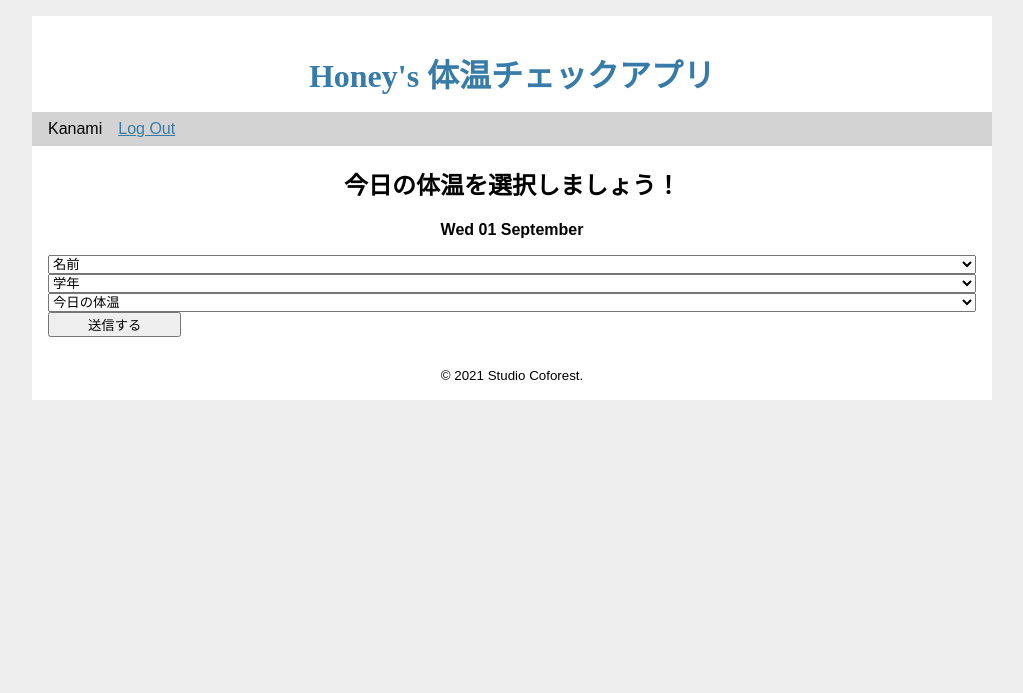
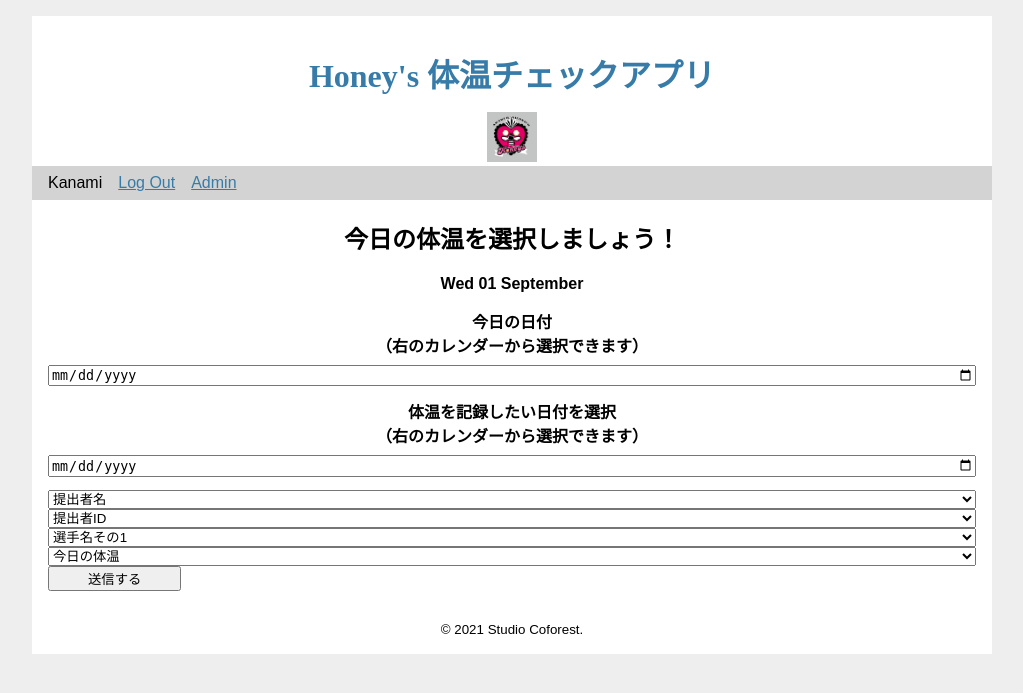
Before and after one commit to KanamiKobayashi/MVP1-temperature-check-app, a Flask app: page / in a window 1280 px wide. Shown: the top 693 px of the page, without its empty margins (128-1151 px from the left). Run offline with Flask 2, Linux system fonts and the light colour scheme; a user stored in the database is signed in; data comes from the database, SQL or seed files in the repository.

Commit message:
comitしてみる

```diff
--- a/app.py
+++ b/app.py
@@ -1,9 +1,10 @@
-#app.py
-#MVP12_3_3参照
+# -*- coding: UTF-8 -*-
+
 import os
 from datetime import datetime
 from flask import Flask, render_template, request, redirect, url_for, send_from_directory, g, flash, session
 import pandas as pd
+import functools
 import sqlite3
 from datetime import datetime
 import db # 自作モジュール
@@ -16,6 +17,31 @@ app.config.update(dict(
     DATABASE=os.path.join(app.root_path, './db/db.sqlite3'),
     SECRET_KEY='foo-baa',
 ))
+#activekidsMVP12_3_3参照
+
+#他のviewでの認証の要求
+def login_required(view):
+    @functools.wraps(view)
+    def wrapped_view(**kwargs):
+        if g.user is None:
+            return redirect(url_for('login'))
+
+        return view(**kwargs)
+
+    return wrapped_view
+
+#他のviewでのadminのみの認証の要求
+def admin_login_required(view):
+    @functools.wraps(view)
+    def wrapped_view(**kwargs):
+        if g.user is None:
+            return redirect(url_for('login'))
+        if g.user["role"] != "admin":
+            return redirect(url_for('main'))
+        return view(**kwargs)
+
+    return wrapped_view
+
 
 def connect_db(): # get_db()中で使用する
     """ データベースに接続します """
@@ -32,34 +58,36 @@ def get_db():
 today = (datetime.now().strftime('%a %d %B'))
 
 @app.route("/", methods=["GET","POST"])
+@login_required
 def main():
     if request.method == "GET":
-        return render_template("index.html",#変更したい箇所auth/register.html
+        return render_template("index.html",
                                 today=today)
 
     if request.method == "POST":
 
-        name = request.form.get("name")
-        gakunen = request.form.get("gakunen")
-        temp = request.form.get("temp")
+        student_name = request.form.get("student_name")
+        temperature = request.form.get("temperature")
+        parent_id = request.form.get("parent_id")
+        input_date = request.form.get("input_date")
+        modified_by = request.form.get("modified_by")
+        check_date = request.form.get("check_date")
 
         # SQLデータベース
         con = get_db()
-        pk = db.insert(con, name, gakunen, temp)
+        pk = db.insert(con, student_name, temperature, parent_id, input_date, modified_by, check_date)
         results = db.select_all(con)
 
         # https://blog.imind.jp/entry/2019/12/28/115641
-        df = pd.read_sql('select name, gakunen, temp from results', con=con)
+        df = pd.read_sql('select student_name, temperature, parent_id, input_date, modified_by, check_date from results', con=con)
         filepath = "./csv/" + datetime.now().strftime("%Y%m%d%H%M%S_data") + ".csv"
         df.to_csv(filepath, index=False)
-        #csvは送信を押した数だけ作成されていく、上書き更新は可能か？
 
         return render_template("submit.html",
-                                #"index.html",
-                                #results=results,
-                                #message="データを追加しました",
-                                message_after_submit="ご連絡ありがとうございました")
-                                #today=today)
+                                results=results,
+                                message_after_submit="ご連絡ありがとうございました",
+                                today=today)
+
 
 # 終了したとき db 接続を close する
 @app.teardown_appcontext
@@ -83,7 +111,7 @@ def register():
         elif db.execute(
             'SELECT id FROM user WHERE username = ?', (username,)
         ).fetchone() is not None:
-            error = f"User {username} is already registered."
+            error = "User {username} is already registered."
 
         print(error)
         if error is None: # ユーザ名とパスワードが入力され、既存ユーザ出ない場合、下記でユーザをデータベースにinsert(登録)
@@ -144,22 +172,24 @@ def logout():
     session.clear()
     return redirect(url_for('main'))
 
-#他のviewでの認証の要求
-def login_required(view):
-    @functools.wraps(view)
-    def wrapped_view(**kwargs):
-        if g.user is None:
-            return redirect(url_for('login'))
-
-        return view(**kwargs)
-
-    return wrapped_view
-
 
 ###
 
+#新しくアドミンのページ作成
+@app.route("/admin", methods=["GET","POST"])
+@admin_login_required
+def admin_page():
+    if request.method =="GET":
+        # SQLデータベース
+        con = get_db()
+        results = db.select_all(con)
+        users = db.select_all_users(con)
+        return render_template("admin/admin.html",
+                                results=results,
+                                users=users)
 
+    # if request.method =="POST":
 
 
 if __name__ == '__main__':
-    app.run(debug=True,  host='0.0.0.0', port=1005) # ポートの変更
+    app.run(debug=True,  host='0.0.0.0', port=1011) # ポートの変更
--- a/templates/base.html
+++ b/templates/base.html
@@ -16,6 +16,7 @@
 <br>
 <header>
     <h1>Honey's 体温チェックアプリ</h1>
+    <img src="/img/honeys_logo.jpg" alt="honeys_logo" width="50" height="50" />
     </header>
 
     <div id="wrapper"></div>
@@ -24,6 +25,9 @@
             {% if g.user %}
               <li><span>{{ g.user['username'] }}</span>
               <li><a href="{{ url_for('logout') }}">Log Out</a>
+            {% if g.user['role'] == "admin" %}
+                <li><a href="{{ url_for('admin_page') }}">Admin</a>
+            {% endif %}
             {% else %}
               <li><a href="{{ url_for('register') }}">Register</a>
               <li><a href="{{ url_for('login') }}">Log In</a>
--- a/templates/index.html
+++ b/templates/index.html
@@ -13,28 +13,138 @@
 
 <!--参照：https://code-kitchen.dev/html/select-option/-->
 <form action="./" method="post" enctype = "multipart/form-data">
-    <select name="name">
-    <option value="">名前</option>
+    <label for="input_date">今日の日付<br>（右のカレンダーから選択できます）</label>
+    <input type="date" name="input_date" id="input_date" required>
+    <label for="check_date">体温を記録したい日付を選択<br>（右のカレンダーから選択できます）</label>
+    <input type="date" name="check_date" id="check_date" required>
+    <select name="modified_by">
+        <option value="">提出者名</option>
+        <option value="小林繁治">小林繁治</option>
+        <option value="尾久土三枝子">尾久土三枝子</option>
+        <option value="井上郡司">井上郡司</option>
+        <option value="小林則夫">小林則夫</option>
+        <option value="春名昌美">春名昌美</option>
+    </select>
+    <select name="parent_id">
+        <option value="">提出者ID</option>
+        <option value="1">1</option>
+        <option value="2">2</option>
+        <option value="2">3</option>
+        <option value="2">4</option>
+        <option value="2">5</option>
+    </select>
+    <select name="student_name">
+    <option value="">選手名その1</option>
     <option value="小林佳奈美">小林佳奈美</option>
     <option value="室山いずみ">室山いずみ</option>
     <option value="井上丈雄">井上丈雄</option>
+    <option value="小林祐太">小林祐太</option>
+    <option value="春名麻衣">春名麻衣</option>
     </select>
-    <select name="gakunen">
-        <option value="">学年</option>
-        <option value="3">3</option>
-        <option value="2">2</option>
-        <option value="1">1</option>
+    <select name="temperature">
+    <option value="">今日の体温</option>
+    <!-- 体温変更必要 -->
+    <option value="36.0℃">36.0℃</option>
+    <option value="36.1℃">36.1℃</option>
+    <option value="39.0℃">36.2℃</option>
+    <option value="39.0℃">36.3℃</option>
+    <option value="39.0℃">36.4℃</option>
+    <option value="39.0℃">36.5℃</option>
+    <option value="39.0℃">36.6℃</option>
+    <option value="39.0℃">36.7℃</option>
+    <option value="39.0℃">36.8℃</option>
+    <option value="39.0℃">36.9℃</option>
+    <option value="39.0℃">37.0℃</option>
+    <option value="39.0℃">37.1℃</option>
+    <option value="39.0℃">37.2℃</option>
+    <option value="39.0℃">37.3℃</option>
+    <option value="39.0℃">37.4℃</option>
+    <option value="39.0℃">37.5℃</option>
+    <option value="39.0℃">37.6℃</option>
+    <option value="39.0℃">37.7℃</option>
+    <option value="39.0℃">37.8℃</option>
+    <option value="39.0℃">37.8℃</option>
+    <option value="39.0℃">37.8℃</option>
+    <option value="39.0℃">38.0℃</option>
+    <option value="39.0℃">39.0℃</option>
+    <option value="39.0℃">39.0℃以上</option>
     </select>
-    <select name="temp">
-    <option value="">今日の体温</option>
-    <option value="37.0℃">37.0℃</option>
-    <option value="38.0℃">38.0℃</option>
-    <option value="39.0℃">39.0℃</option>
-    </select>
+    <!-- <select name="student_name">
+        <option value="">選手名その2</option>
+        <option value="小林佳奈美">小林佳奈美</option>
+        <option value="室山いずみ">室山いずみ</option>
+        <option value="井上丈雄">井上丈雄</option>
+        <option value="小林祐太">小林祐太</option>
+        <option value="春名麻衣">春名麻衣</option>
+        </select>
+        <select name="temperature">
+        <option value="">今日の体温</option>
+        体温変更必要
+        <option value="36.0℃">36.0℃</option>
+        <option value="36.1℃">36.1℃</option>
+        <option value="39.0℃">36.2℃</option>
+        <option value="39.0℃">36.3℃</option>
+        <option value="39.0℃">36.4℃</option>
+        <option value="39.0℃">36.5℃</option>
+        <option value="39.0℃">36.6℃</option>
+        <option value="39.0℃">36.7℃</option>
+        <option value="39.0℃">36.8℃</option>
+        <option value="39.0℃">36.9℃</option>
+        <option value="39.0℃">37.0℃</option>
+        <option value="39.0℃">37.1℃</option>
+        <option value="39.0℃">37.2℃</option>
+        <option value="39.0℃">37.3℃</option>
+        <option value="39.0℃">37.4℃</option>
+        <option value="39.0℃">37.5℃</option>
+        <option value="39.0℃">37.6℃</option>
+        <option value="39.0℃">37.7℃</option>
+        <option value="39.0℃">37.8℃</option>
+        <option value="39.0℃">37.8℃</option>
+        <option value="39.0℃">37.8℃</option>
+        <option value="39.0℃">38.0℃</option>
+        <option value="39.0℃">39.0℃</option>
+        <option value="39.0℃">39.0℃以上</option>
+        </select>
+        <select name="student_name">
+            <option value="">選手名その3</option>
+            <option value="小林佳奈美">小林佳奈美</option>
+            <option value="室山いずみ">室山いずみ</option>
+            <option value="井上丈雄">井上丈雄</option>
+            <option value="小林祐太">小林祐太</option>
+            <option value="春名麻衣">春名麻衣</option>
+            </select>
+            <select name="temperature">
+            <option value="">今日の体温</option>
+            体温変更必要
+            <option value="36.0℃">36.0℃</option>
+            <option value="36.1℃">36.1℃</option>
+            <option value="39.0℃">36.2℃</option>
+            <option value="39.0℃">36.3℃</option>
+            <option value="39.0℃">36.4℃</option>
+            <option value="39.0℃">36.5℃</option>
+            <option value="39.0℃">36.6℃</option>
+            <option value="39.0℃">36.7℃</option>
+            <option value="39.0℃">36.8℃</option>
+            <option value="39.0℃">36.9℃</option>
+            <option value="39.0℃">37.0℃</option>
+            <option value="39.0℃">37.1℃</option>
+            <option value="39.0℃">37.2℃</option>
+            <option value="39.0℃">37.3℃</option>
+            <option value="39.0℃">37.4℃</option>
+            <option value="39.0℃">37.5℃</option>
+            <option value="39.0℃">37.6℃</option>
+            <option value="39.0℃">37.7℃</option>
+            <option value="39.0℃">37.8℃</option>
+            <option value="39.0℃">37.8℃</option>
+            <option value="39.0℃">37.8℃</option>
+            <option value="39.0℃">38.0℃</option>
+            <option value="39.0℃">39.0℃</option>
+            <option value="39.0℃">39.0℃以上</option>
+            </select>  -->
+<input type="submit" value="送信する">
+</form>
 
-<input type="submit" value="送信する">
-
-</form>
+<!-- 参照：https://code-kitchen.dev/html/input-date/#input-type%3D%22date%22%E3%81%AE%E4%BD%BF%E3%81%84%E6%96%B9 -->
 
 <!--エラー処理app.pyでは未-->
 <!-- <form action="./" method="post" enctype = "multipart/form-data">
@@ -47,28 +157,4 @@
     <input type="submit" value="送信する">
 </form> -->
 
-<!--ここから下は後でadminに入れる-->
-{% if results %}
-<p>{{ message_after_submit }}</p>
-<p>{{ message }}</p>
-Table from SQL
-    <table border="1" width=600>
-        <tr>
-            <th>id</th>
-            <th>名前</th>
-            <th>学年</th>
-            <th>体温</th>
-        </tr>
-        {% for result in results %}
-        <tr>
-            <td>{{ result.id }}</td>
-            <td>{{ result.name}}</td>
-            <td>{{ result.gakunen}}</td>
-            <td>{{ result.temp}}</td>
-        </tr>
-        {% endfor %}
-    </table>
-{% endif %}
-
-
 {% endblock %}
```
Also changed, not shown: csv/sample.csv (added, +11 -0 lines), db.py (+8 -4 lines), db/schema.sql (+6 -3 lines), templates/admin/admin.html (added, +52 -0 lines), templates/submit.html (+8 -3 lines), db.sqlite3 (added), db/db.sqlite3, 2 other files.
